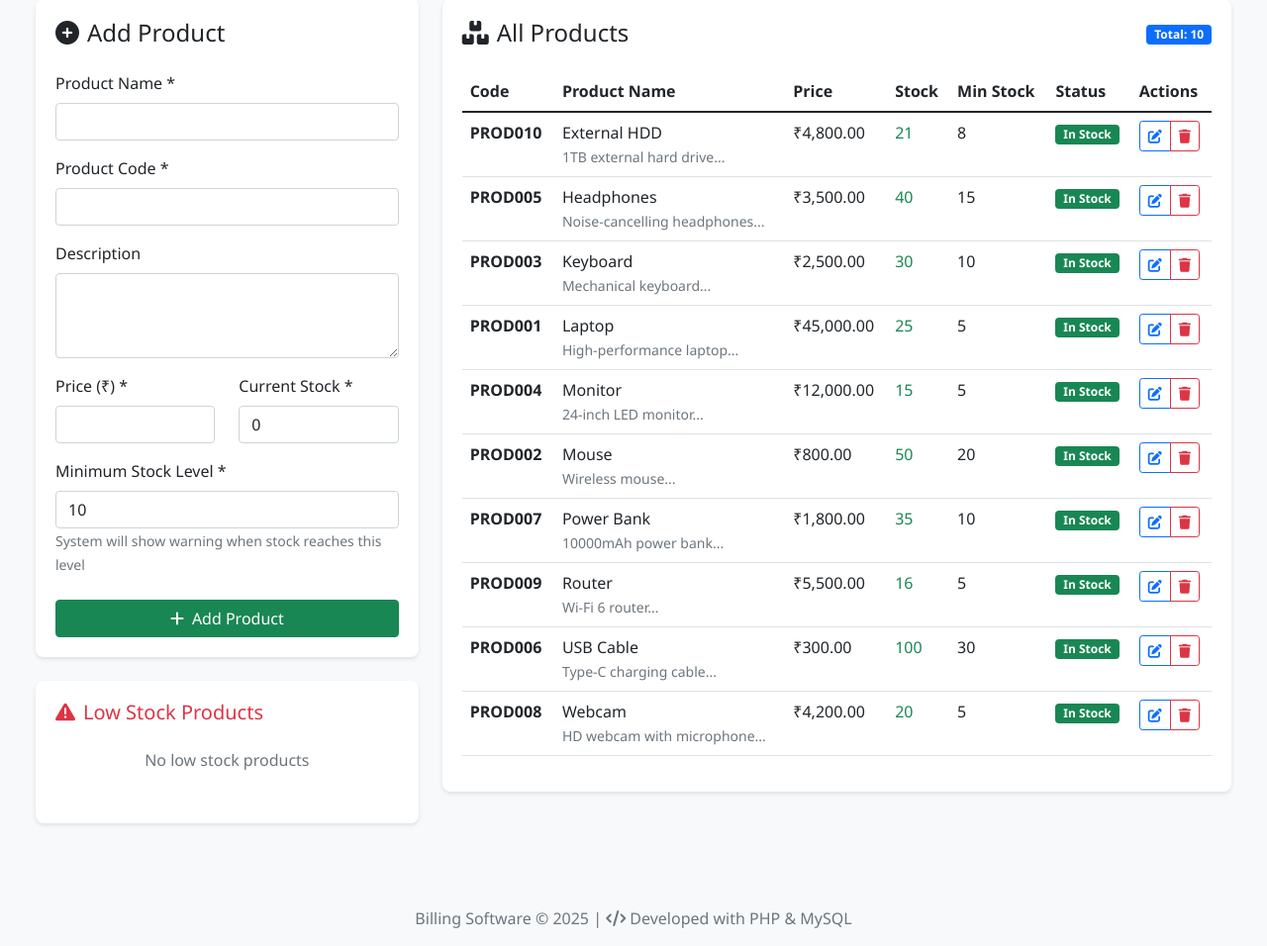
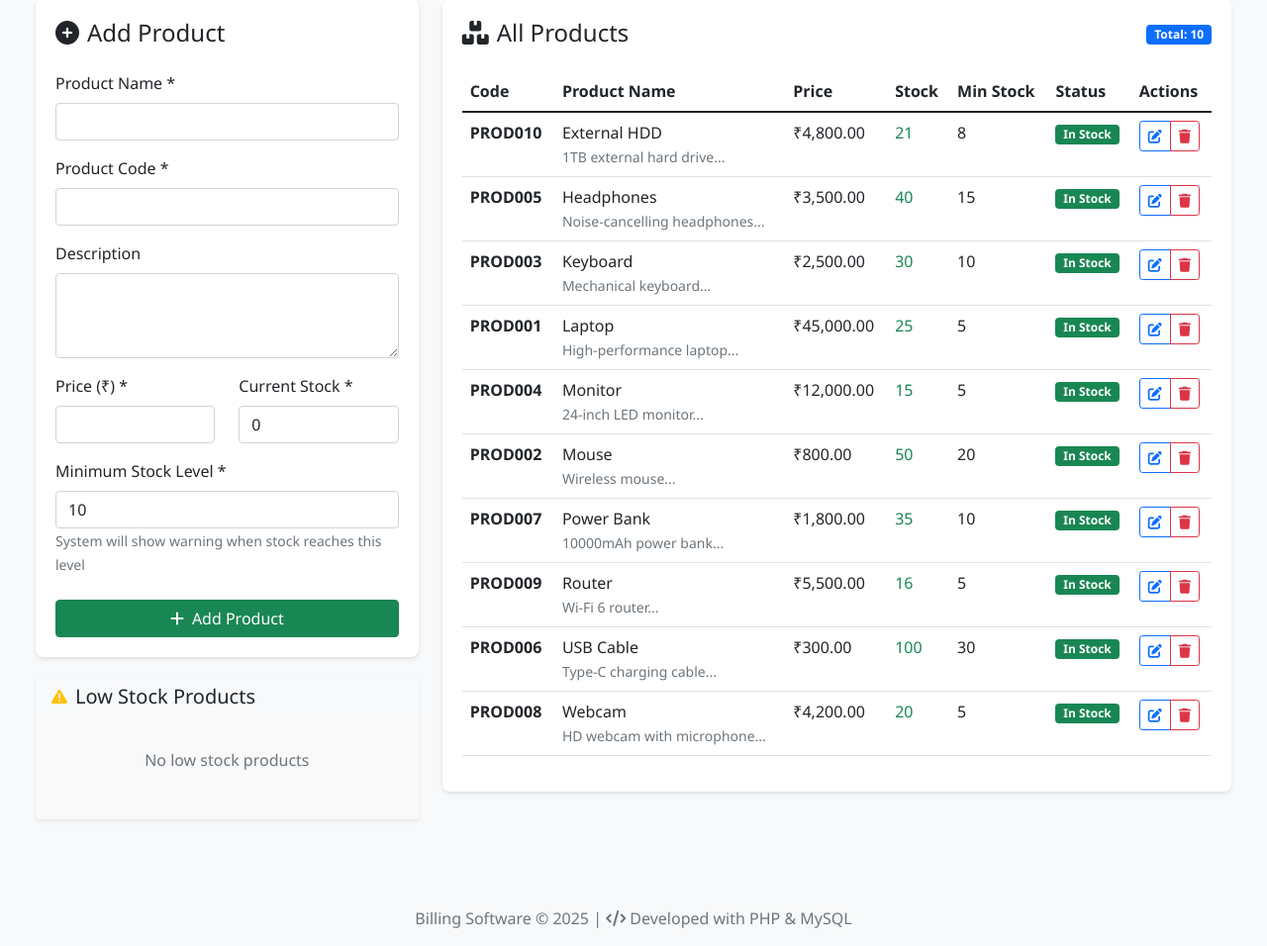
Before and after one commit to shafeeqahamedinfo/billing-website-in-php-mysql, a PHP site: page /products.php in a window 1280 px wide. Shown: the part 73-1029 px from the top of the page at 99% size. Run offline with PHP 8.4, Linux system fonts and the light colour scheme; data comes from the database, SQL or seed files in the repository; data that the repository does not hold is empty.

Commit message:
Refactor low stock alert display with card layout

```diff
--- a/products.php
+++ b/products.php
@@ -128,25 +128,33 @@ if (isset($_GET['delete'])) {
             </div>
 
             <!-- Low Stock Alert -->
-            <div class="dashboard-card mt-4">
-                <h5 class="text-danger">
-                    <i class="fas fa-exclamation-triangle me-2"></i>Low Stock Products
-                </h5>
+            <div class="card shadow-sm border-0 mb-4" style="background:#f9f9f9;">
+    <div class="card-header bg-light border-0 d-flex align-items-center">
+        <i class="fas fa-exclamation-triangle text-warning me-2"></i>
+        <h5 class="mb-0 text-dark">Low Stock Products</h5>
+    </div>
+
+    <div class="card-body" style="max-height: 250px; overflow-y: auto;">
         <?php
         $result = $conn->query("SELECT * FROM products WHERE stock_quantity <= min_stock ORDER BY stock_quantity ASC");
         if ($result->num_rows > 0):
             while($product = $result->fetch_assoc()):
         ?>
-                <div class="alert alert-warning py-2 mb-2">
-                    <div class="d-flex justify-content-between">
-                        <span><?php echo $product['product_name']; ?></span>
-                        <span class="fw-bold">Stock: <?php echo $product['stock_quantity']; ?></span>
-                    </div>
+            <div class="p-2 mb-2 rounded d-flex justify-content-between align-items-center"
+                 style="background:#ffffff; border:1px solid #e5e5e5;">
+                <span class="fw-semibold text-dark">
+                    <?php echo $product['product_name']; ?>
+                </span>
+                <span class="badge bg-warning text-dark">
+                    Stock: <?php echo $product['stock_quantity']; ?>
+                </span>
             </div>
         <?php endwhile; else: ?>
             <p class="text-muted text-center py-3">No low stock products</p>
         <?php endif; ?>
     </div>
+</div>
+
         </div>
 
         <div class="col-md-8">
```
Lines whose indentation alone changed are shown as unchanged.
